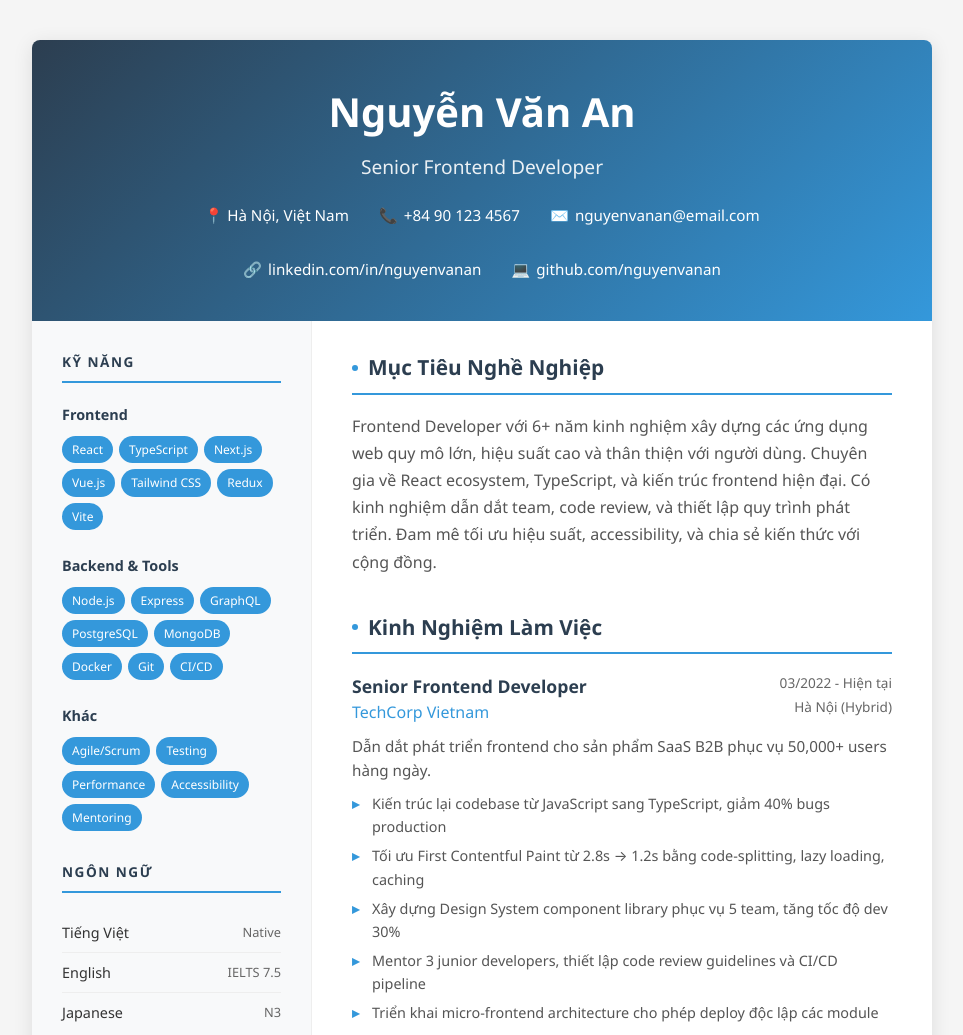
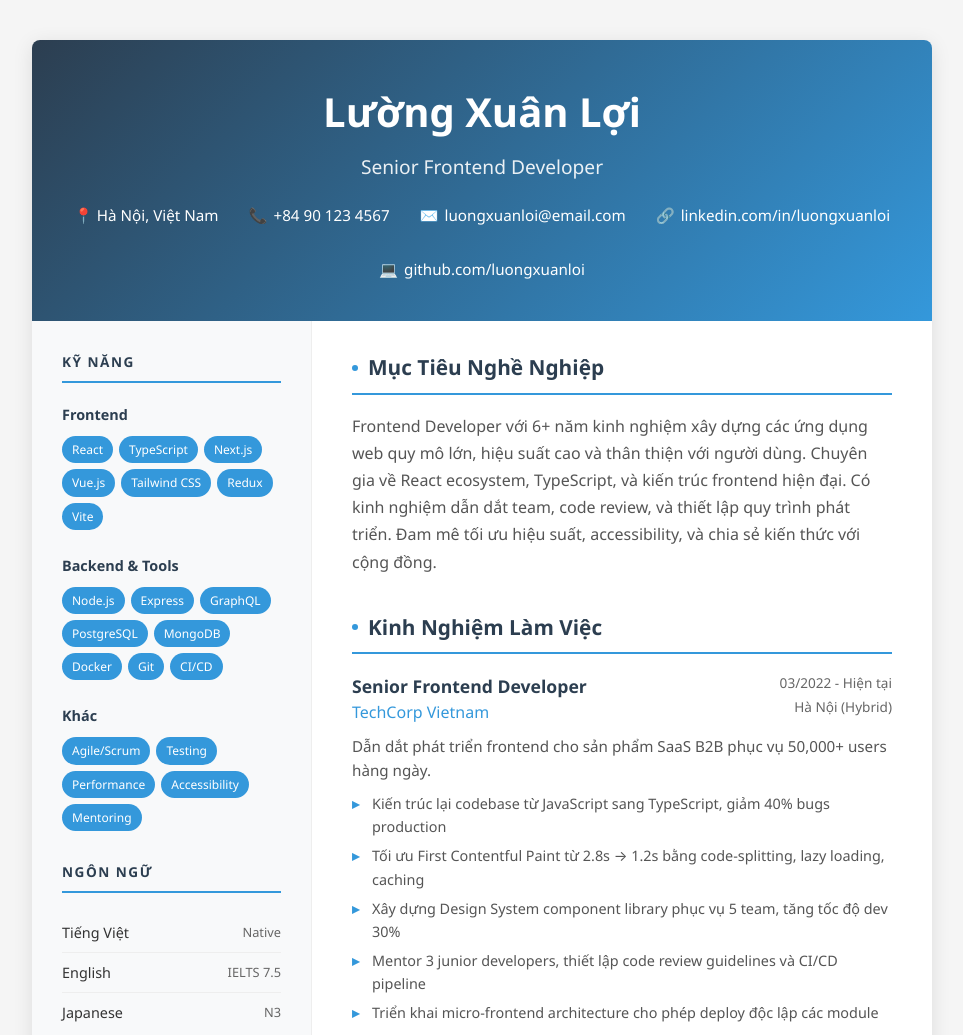
Before and after one commit to xuanloi583-web/PiaTrauGacBep, a plain HTML site: page index.html in a window 1280 px wide. Shown: the top 1035 px of the page, without its empty margins (158-1121 px from the left). Drawn offline with Linux system fonts and the light colour scheme.

Commit message:
đẩy cv

```diff
--- a/index.html
+++ b/index.html
@@ -354,14 +354,14 @@
 <body>
     <div class="container">
         <header class="header">
-            <h1>Nguyễn Văn An</h1>
+            <h1>Lường Xuân Lợi</h1>
             <div class="title">Senior Frontend Developer</div>
             <div class="contact-info">
                 <span>📍 Hà Nội, Việt Nam</span>
                 <span>📞 <a href="tel:+84901234567">+84 90 123 4567</a></span>
-                <span>✉️ <a href="mailto:nguyenvanan@email.com">nguyenvanan@email.com</a></span>
-                <span>🔗 <a href="https://linkedin.com/in/nguyenvanan" target="_blank">linkedin.com/in/nguyenvanan</a></span>
-                <span>💻 <a href="https://github.com/nguyenvanan" target="_blank">github.com/nguyenvanan</a></span>
+                <span>✉️ <a href="mailto:luongxuanloi@email.com">luongxuanloi@email.com</a></span>
+                <span>🔗 <a href="https://linkedin.com/in/luongxuanloi" target="_blank">linkedin.com/in/luongxuanloi</a></span>
+                <span>💻 <a href="https://github.com/luongxuanloi" target="_blank">github.com/luongxuanloi</a></span>
             </div>
         </header>
 
```
